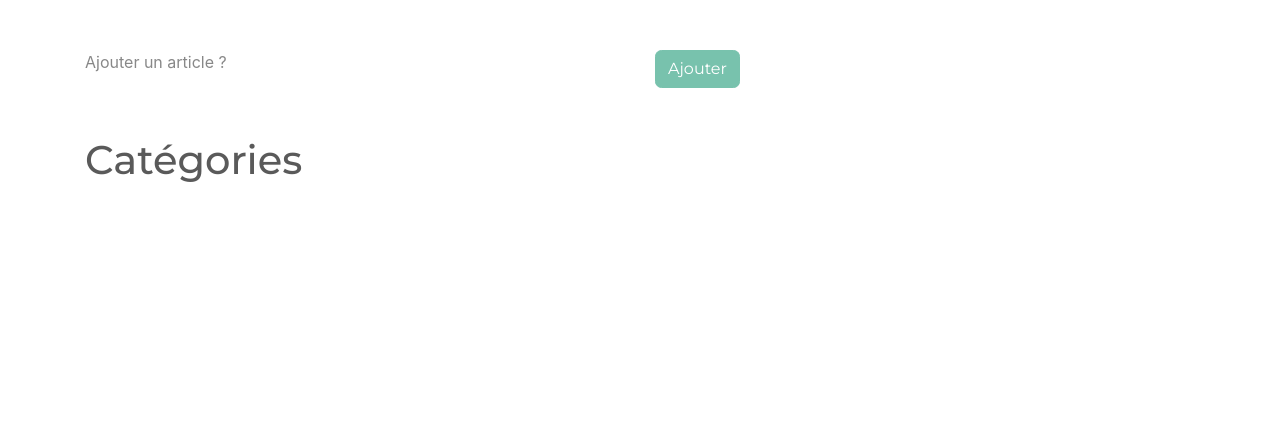
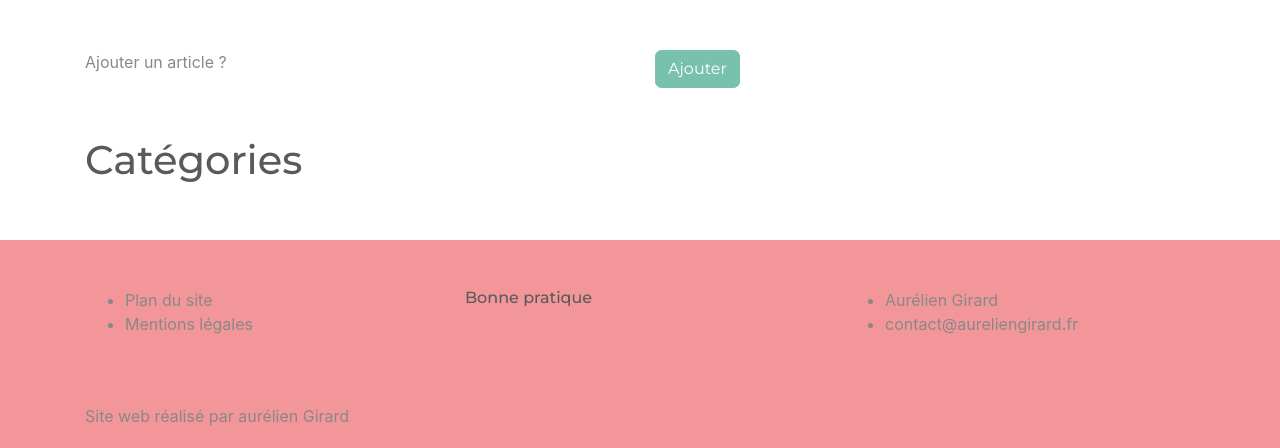
Before and after one commit to MrAuGIR/GoodPractice, a PHP site: page / in a window 1280 px wide. Shown: the part 450-898 px from the top of the page. Before the commit the page ends 632 px from the top, so only its background shows below. Run offline with PHP 8.4, Linux system fonts and the light colour scheme; data that the repository does not hold is empty.

Commit message:
add footer

```diff
--- a/Templates/layout.html.twig
+++ b/Templates/layout.html.twig
@@ -70,9 +70,32 @@
         {% block content %}
 
         {% endblock %}
-        <footer>
+        <footer class="bg-secondary mt-5">
         {% block footer %}
-
+        <div class="container">
+            <div class="row py-5">
+                <div class="col-12 col-md-6 col-lg-4">
+                    <ul>
+                        <li>Plan du site</li>
+                        <li>Mentions légales</li>
+                    </ul>
+                </div>
+                <div class="col-12 col-md-6 col-lg-4">
+                    <h6>Bonne pratique</h6>
+                </div>
+                <div class="col-12 col-md-6 col-lg-4">
+                    <ul>
+                        <li>Aurélien Girard</li>
+                        <li>contact@aureliengirard.fr</li>
+                    </ul>
+                </div>
+            </div>
+            <div class="row py-1">
+                <div class="col-12">
+                    <p>Site web réalisé par aurélien Girard</p>
+                </div>
+            </div>
+        </div>
         {% endblock %}
         </footer>
         <script src="bootstrap/js/bootstrap.min.js"></script>
```
